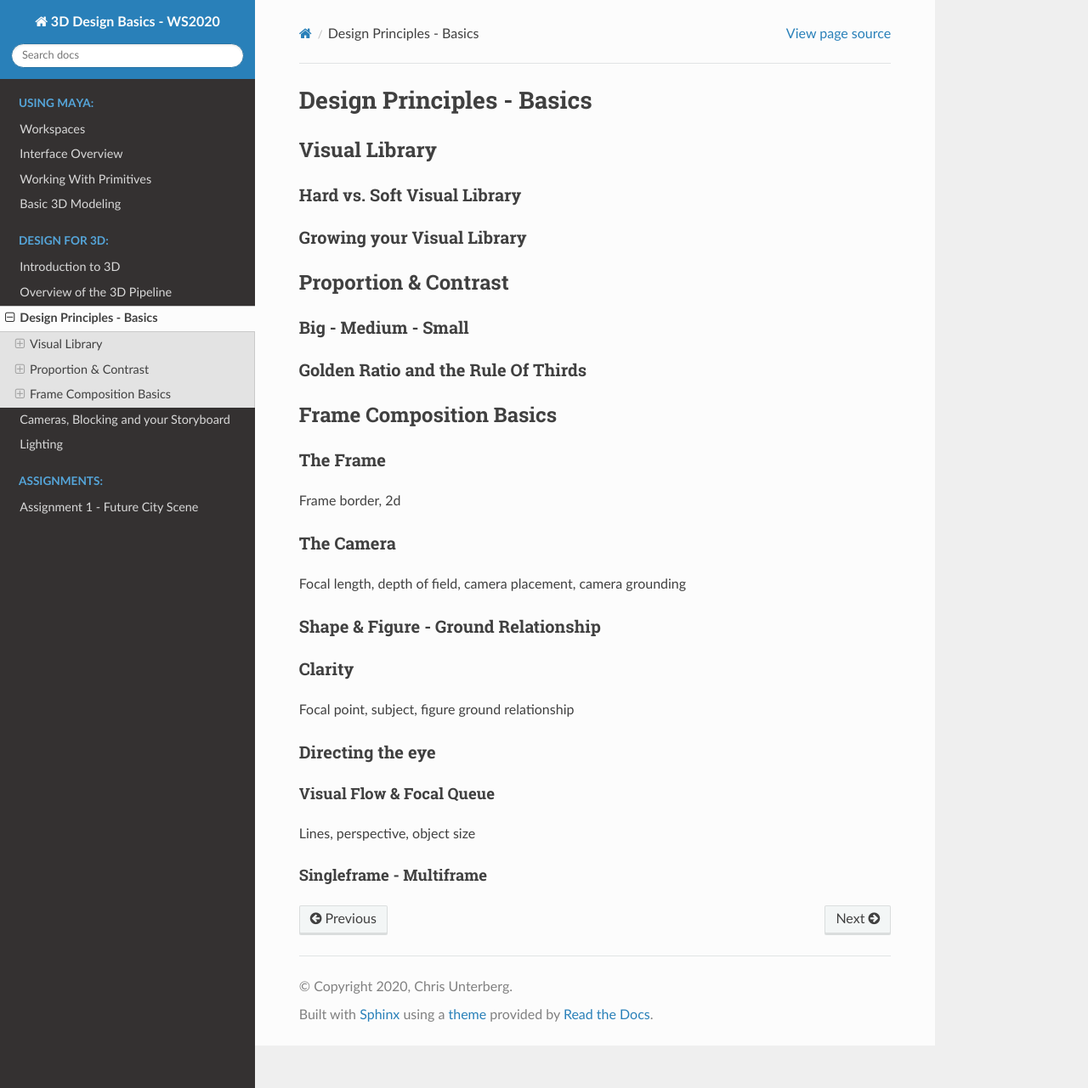
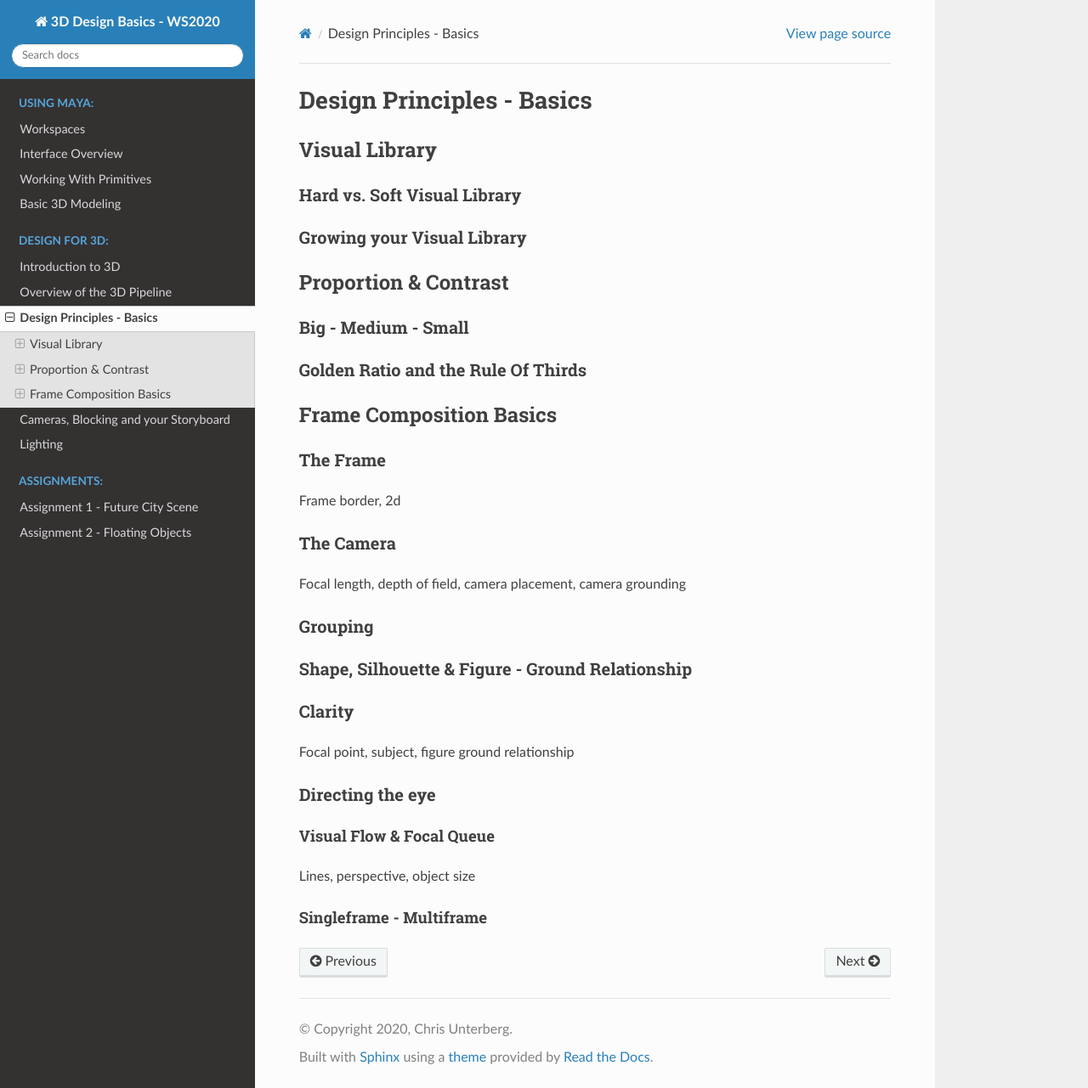
Before and after one commit to tetsuoanimation/beginner3dmaya2020, a Sphinx documentation site: the page built from documentation/Design/L3_DesignPrinicplesPrimer.rst, in a window 1280 px wide and 1281 px high. Shown: the whole window at 85% size. Built offline with Sphinx 7.4.7 and the Read the Docs theme 2.0.0, drawn with Linux system fonts in a browser that asks for light colours.

Commit message:
adds assignment2

```diff
--- a/documentation/Design/L3_DesignPrinicplesPrimer.rst
+++ b/documentation/Design/L3_DesignPrinicplesPrimer.rst
@@ -48,9 +48,15 @@ The Camera
 ==========
 Focal length, depth of field, camera placement, camera grounding
 
+.. _grouping:
 
-Shape & Figure - Ground Relationship
-====================================
+Grouping
+========
+
+.. _shapeAndSilhouette:
+
+Shape, Silhouette & Figure - Ground Relationship
+================================================
 
 Clarity
 =======
--- a/documentation/Design/L8_Light.rst
+++ b/documentation/Design/L8_Light.rst
@@ -1,4 +1,3 @@
-
 ########
 Lighting
 ########
--- a/documentation/index.rst
+++ b/documentation/index.rst
@@ -44,6 +44,7 @@ and excercise your newly learned skills.
     :caption: Assignments:
 
     assignments/A1_primitiveCity
+    assignments/A2_floatingObjects
 
 
 .. Indices and tables
--- a/documentation/lessons/L3_BasicModeling.rst
+++ b/documentation/lessons/L3_BasicModeling.rst
@@ -108,6 +108,8 @@ the Normals -> Harden or Normals -> Soften command in the **Shift+RightClick** h
     polygon shading. To create a smoother silhouette, you need either more edges or use
     subdivision. Visuallz, hard normals will create a 100% hard edge which won't occur
     in the real world and will look unrealistic in your renders.
+
+.. _basicModelingTools:
 
 ****************************
 Basic Polygon Modeling Tools
```
Also changed, not shown: other parts of documentation/Design/L8_Light.rst (+4 -0 lines), documentation/assignments/A2_floatingObjects.rst (added, +58 -0 lines).
